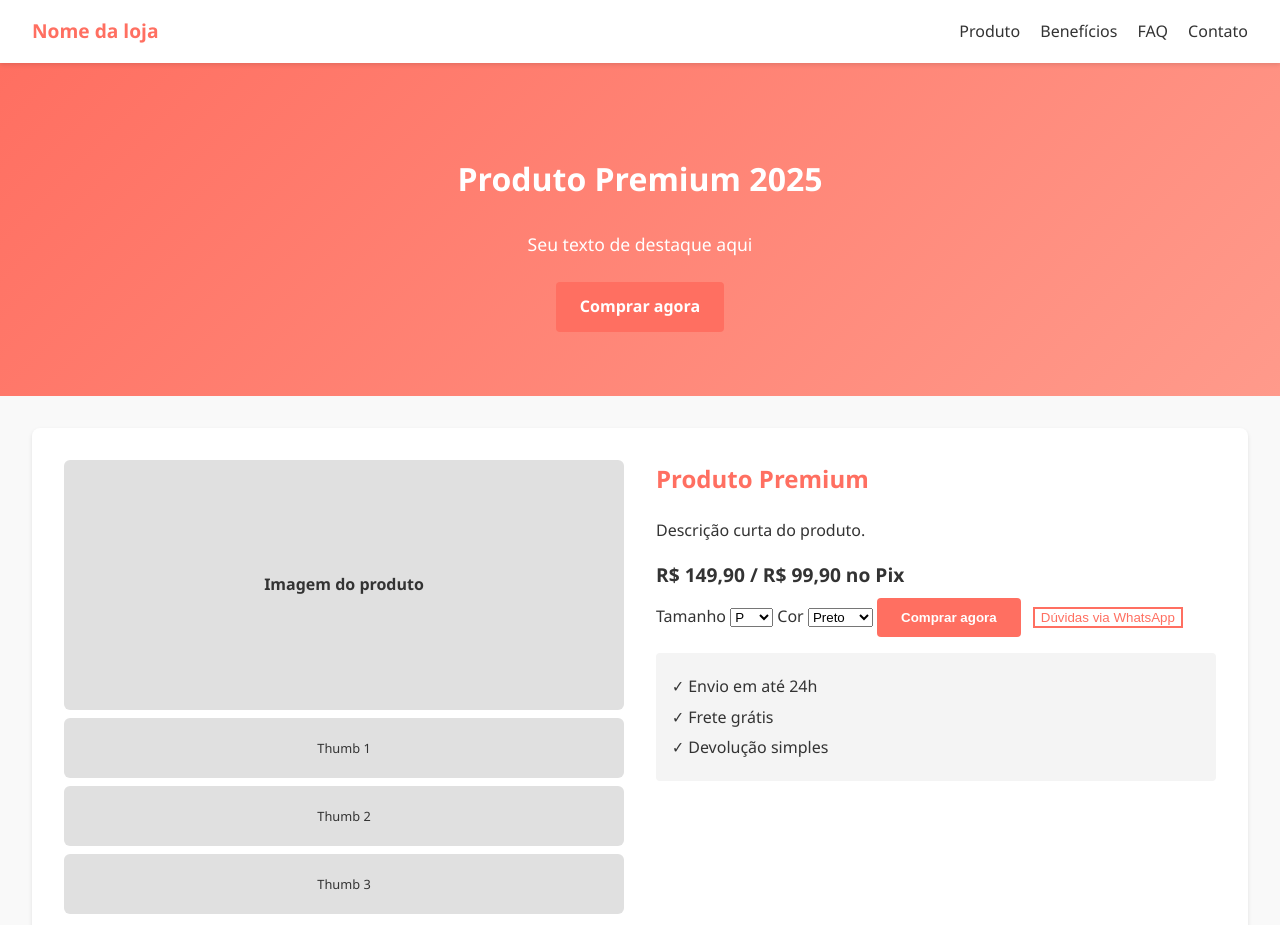
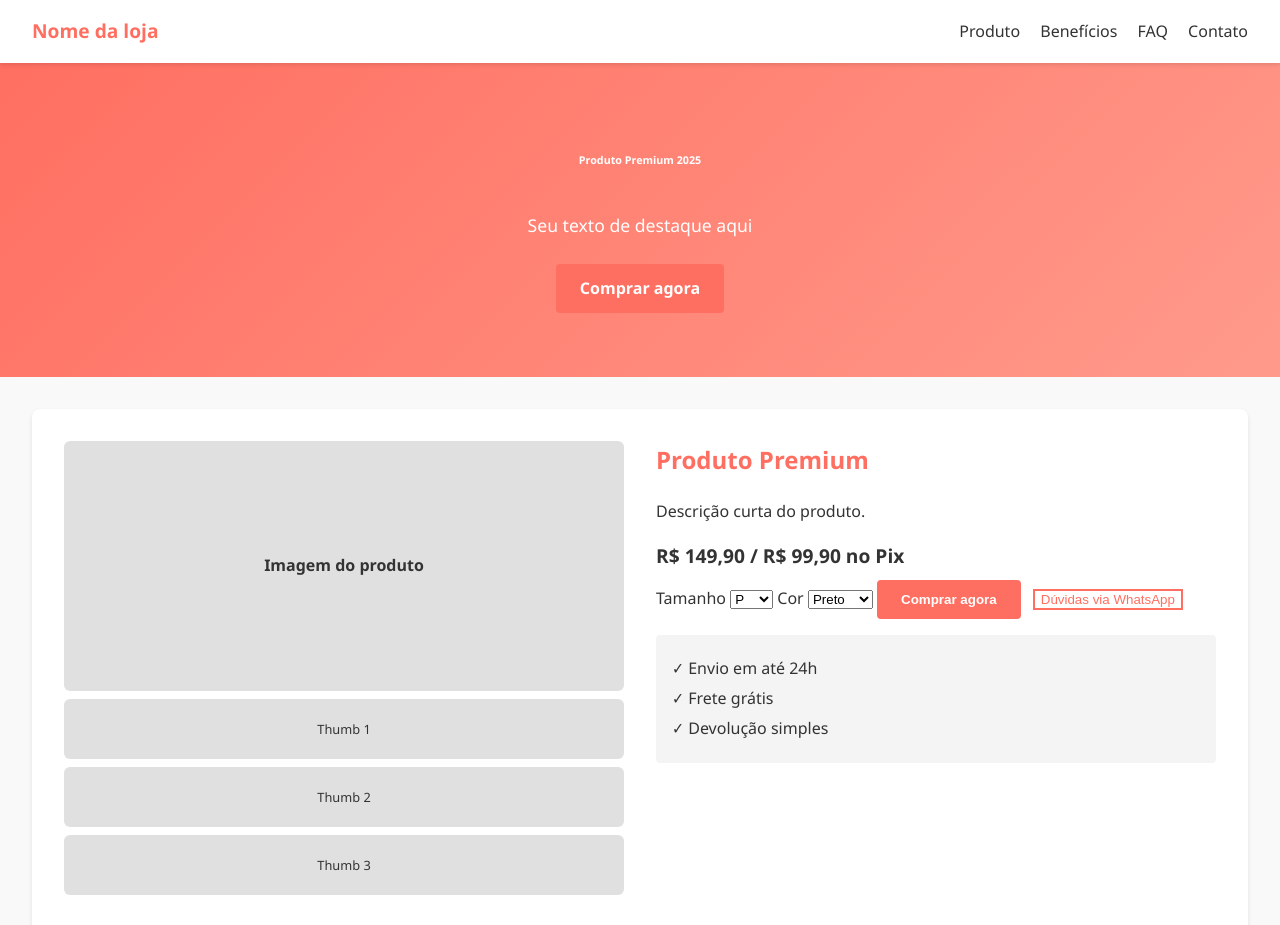
Before and after one commit to felipemissionario1234-netizen/meu-site-vendas2, a plain HTML site: page index.html in a window 1280 px wide. Shown: the top 925 px of the page. Drawn offline with Linux system fonts and the light colour scheme.

Commit message:
Update index.html

```diff
--- a/index.html
+++ b/index.html
@@ -20,7 +20,7 @@
   </header>
 
   <section class="hero">
-    <h1>Produto Premium 2025</h1>
+    <h6>Produto Premium 2025</h1>
     <p>Seu texto de destaque aqui</p>
     <a href="#comprar" class="btn">Comprar agora</a>
   </section>
```
